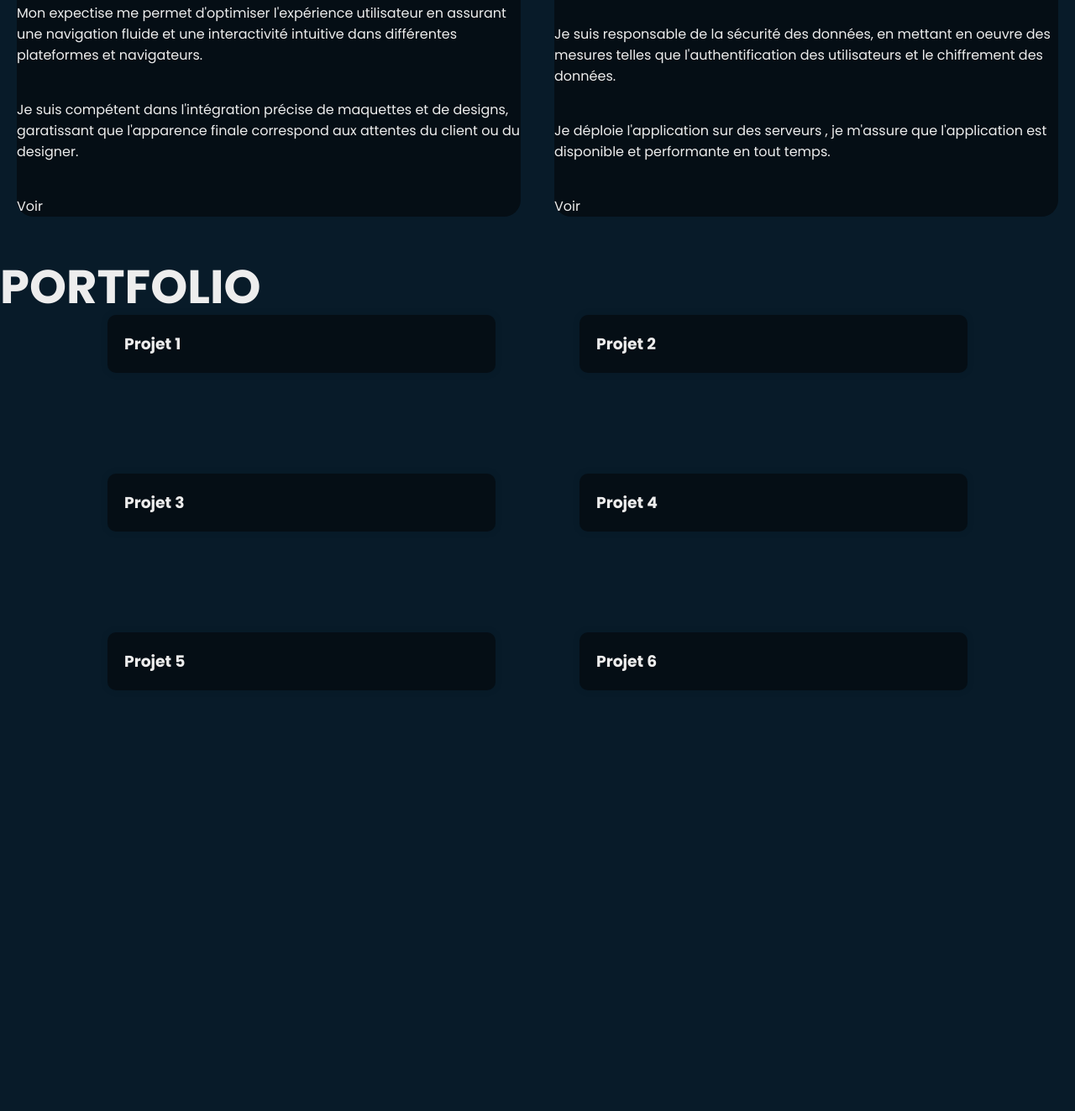
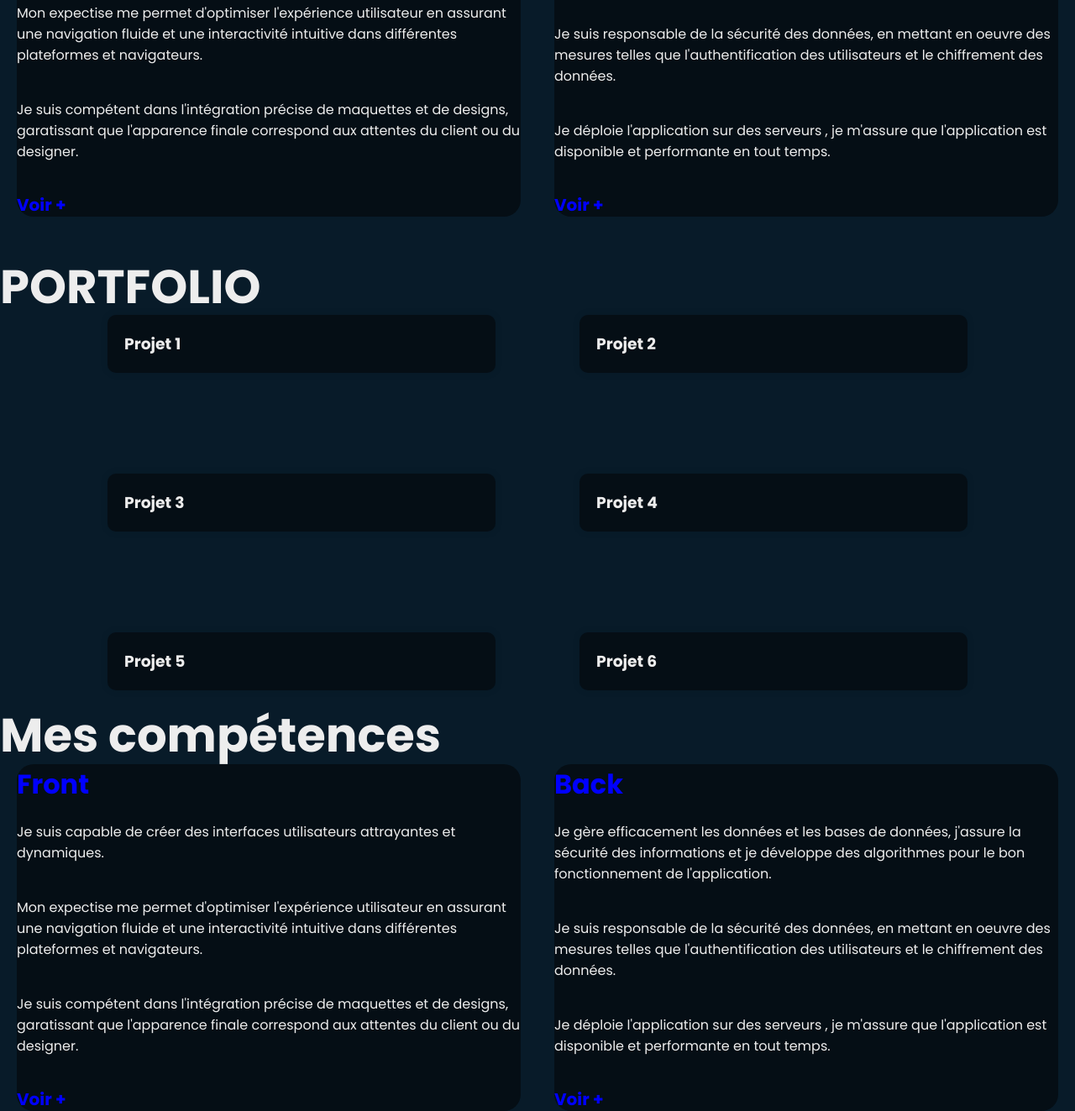
Before and after one commit to Lm-hg/portfolio, a plain HTML site: page index.html in a window 1280 px wide. Shown: the part 1822-3145 px from the top of the page at 84% size. Before the commit the page ends 2664 px from the top, so only its background shows below. Drawn offline with Linux system fonts and the light colour scheme.

Commit message:
span modifie

```diff
--- a/index.html
+++ b/index.html
@@ -7,7 +7,7 @@
     <link rel="stylesheet" href="styles.css">
     <link rel="icon" href="./modestin.jpg">
     <link rel="stylesheet" href="https://cdnjs.cloudflare.com/ajax/libs/font-awesome/5.15.4/css/all.min.css">
-</head>
+  </head>
 <body>
     <header class="header">
         <a href="#" class="logo">LMH</a>
@@ -60,7 +60,7 @@
                 <p>Je suis capable de créer des interfaces utilisateurs attrayantes et dynamiques.</p>
                 <p>Mon expectise me permet d'optimiser l'expérience utilisateur en assurant une navigation fluide et une interactivité intuitive dans différentes plateformes et navigateurs.</p>
                 <p>Je suis compétent dans l'intégration précise de maquettes et de designs, garatissant que l'apparence finale correspond aux attentes du client ou du designer.</p>
-                <span id="detail" onclick="openModal('front')">Voir</span>
+                <span id="detail" onclick="openModal('front')">Voir +</span>
             </div>
             <div class="home-content">
 
@@ -68,7 +68,7 @@
                 <p>Je gère efficacement les données et les bases de données, j'assure la sécurité des informations et je développe des algorithmes pour le bon fonctionnement de l'application.</p>
                 <p>Je suis responsable de la sécurité des données, en mettant en oeuvre des mesures telles que l'authentification des utilisateurs et le chiffrement des données.</p>
                 <p>Je déploie l'application sur des serveurs , je m'assure que l'application est disponible et performante en tout temps.</p>
-                <span id="detail" onclick="openModal('back')">Voir</span>
+                <span id="detail" onclick="openModal('back')">Voir +</span>
 
             </div>
         </div>
@@ -99,7 +99,29 @@
                     </div>
             </div>
     </section>
+    <section  id="Service">
+      <h1>Mes compétences</h1>
+      <div class="content">
 
+          <div class="home-content">
+
+              <h3>Front</h3>
+              <p>Je suis capable de créer des interfaces utilisateurs attrayantes et dynamiques.</p>
+              <p>Mon expectise me permet d'optimiser l'expérience utilisateur en assurant une navigation fluide et une interactivité intuitive dans différentes plateformes et navigateurs.</p>
+              <p>Je suis compétent dans l'intégration précise de maquettes et de designs, garatissant que l'apparence finale correspond aux attentes du client ou du designer.</p>
+              <span id="detail" onclick="openModal('front')">Voir +</span>
+          </div>
+          <div class="home-content">
+
+              <h3>Back</h3>
+              <p>Je gère efficacement les données et les bases de données, j'assure la sécurité des informations et je développe des algorithmes pour le bon fonctionnement de l'application.</p>
+              <p>Je suis responsable de la sécurité des données, en mettant en oeuvre des mesures telles que l'authentification des utilisateurs et le chiffrement des données.</p>
+              <p>Je déploie l'application sur des serveurs , je m'assure que l'application est disponible et performante en tout temps.</p>
+              <span id="detail" onclick="openModal('back')">Voir +</span>
+
+          </div>
+      </div>
+  </section>
 
     <div id="modal" class="modal">
         <div class="modal-content" id="project1">
@@ -178,7 +200,7 @@
             <h2>Mes compétences:</h2>
             <ul>
                 <li>Langages:HTML,CSS, JavaScript</li>
-                <li>Framework: React.js, Angula</li>
+                <li>Framework: React.js</li>
                 <li>Conception d'interfaces utilisateur (UI)</li>
                 <li>Développement responsive et mobile</li>
                 <li>Manipulation du DOM</li>
--- a/styles.css
+++ b/styles.css
@@ -65,11 +65,20 @@ body{
     font-weight: 700;
     color: blue;
 }
+#detail{
+    color: blue;
+    font-size: 20px;
+    font-weight: 700;
+    line-height: 1;
+}
 .home-content p{
     position: relative;
     font-size: 16px;
     margin: 20px 0 40px;
 
+}
+#detail {
+    cursor: pointer;
 }
 .home-content .btn-box{
     position: relative;
```
